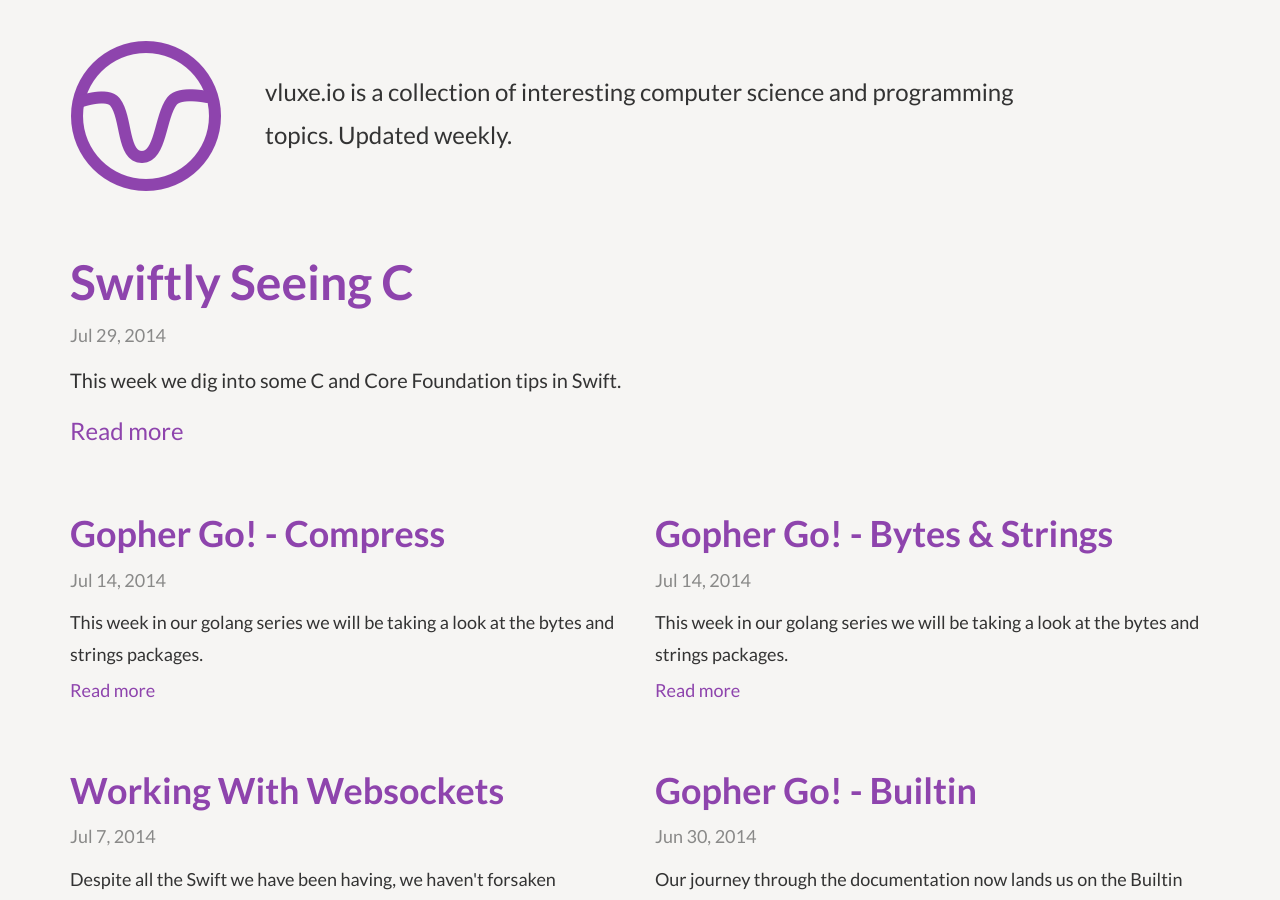
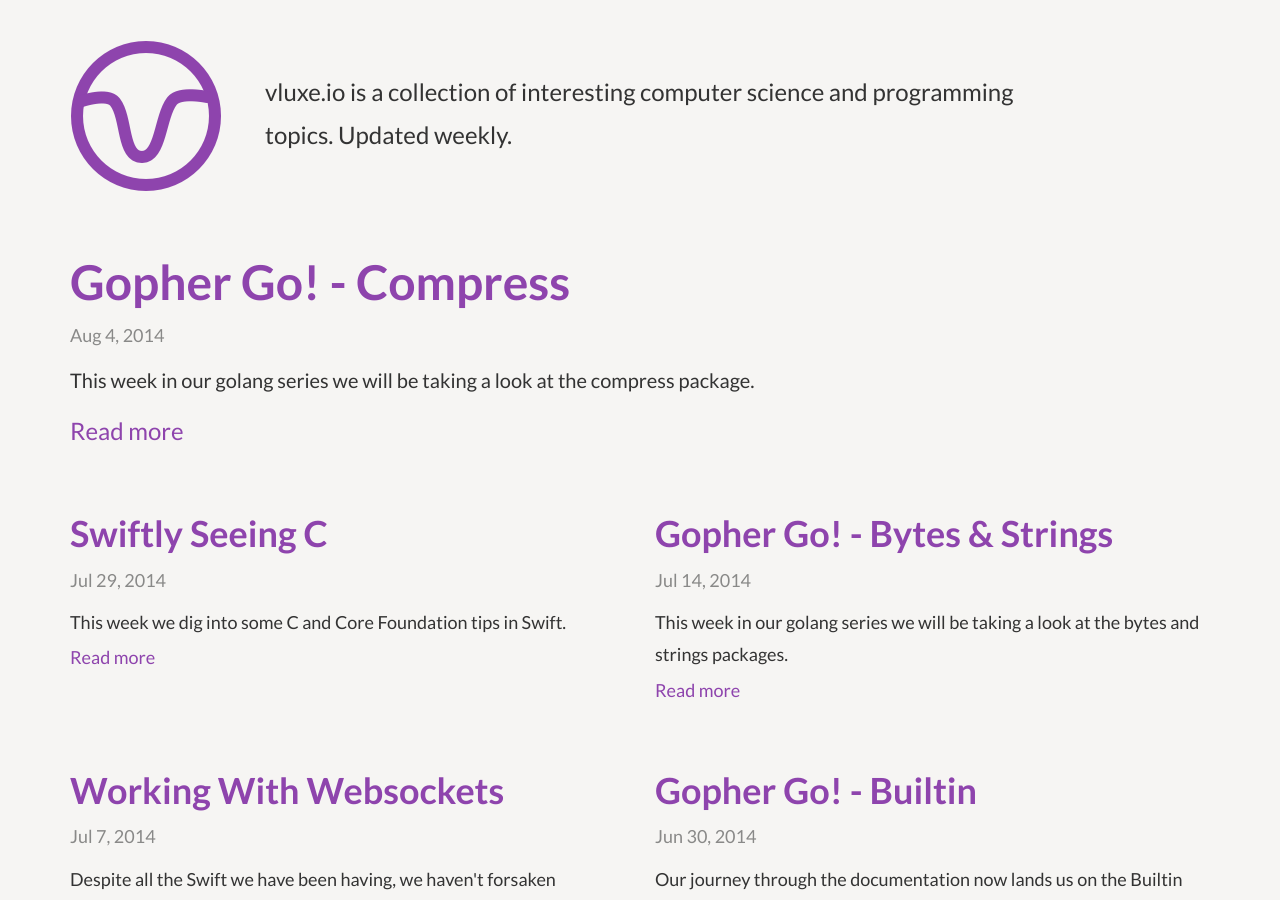
Before and after one commit to BasementKrew/revelation.io, a Jekyll site: the page built from index.html, in a window 1280 px wide and 900 px high. Built offline with Jekyll 4.4.1, drawn with Linux system fonts in a browser that asks for light colours; Markdown is read by kramdown in place of the engine named in the settings.

Commit message:
grammar fixes

````diff
--- a/_posts/2014-08-4-golang-compress.markdown
+++ b/_posts/2014-08-4-golang-compress.markdown
@@ -1,9 +1,9 @@
 ---
 layout: post
 title:  "Gopher Go! - Compress"
-date:   2014-07-14 08:00:00
+date:   2014-08-04 08:00:00
 author: "<a href='http://austincherry.me'>Austin Cherry</a>"
-summary: "This week in our golang series we will be taking a look at the bytes and strings packages."
+summary: "This week in our golang series we will be taking a look at the compress package."
 tags: Go, golang, packages, pkg, compress, compression, bzip2, flate, gzip, lzw, zlib
 ---
 
@@ -112,7 +112,7 @@ func printUsage() {
 }
 ```
 
-Just like that we are compressing and decompressing files! Throw that together with the tar and zip example from our [archive](golang-archive.html) article and you can replace a whole slew of command line utilities! As always, any thoughts or comments are appreciated.
+Just like that we are decompressing files! Throw that together with the tar and zip example from our [archive](golang-archive.html) article and you can replace a whole slew of command line utilities! As always, any thoughts or comments are appreciated.
 
 [LZW](http://en.wikipedia.org/wiki/Lempel%E2%80%93Ziv%E2%80%93Welch)
 
````
